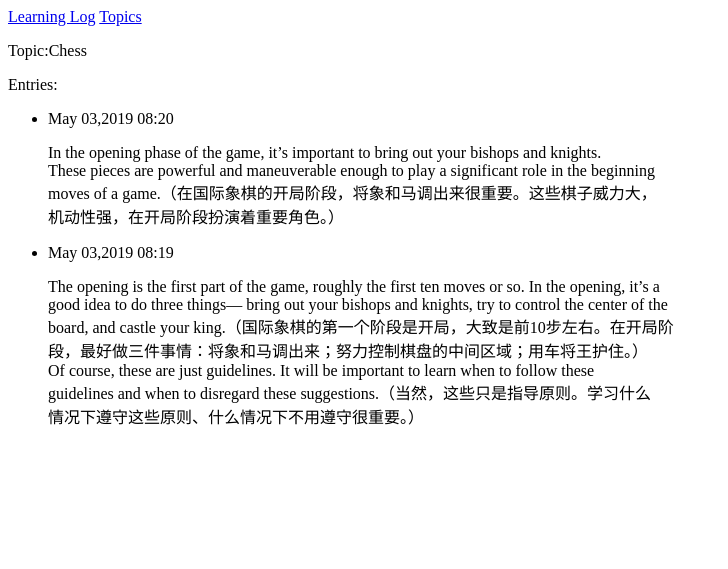
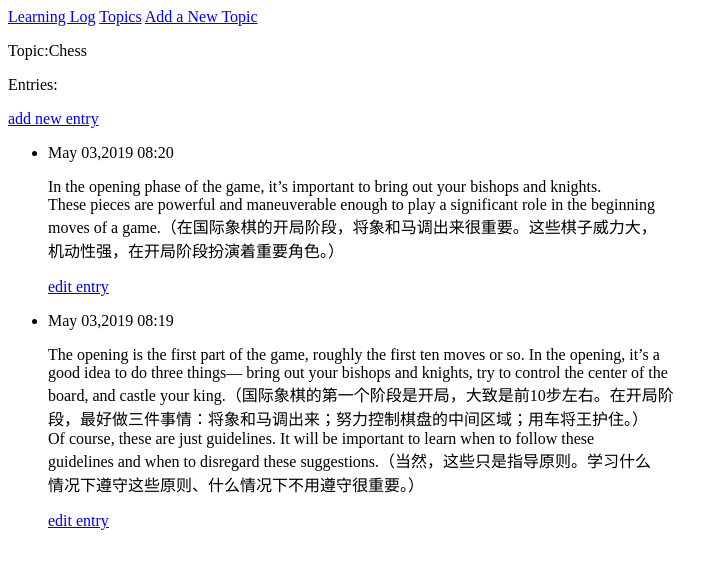
Before and after one commit to horuszhao/Python_Study, a Django app: page /topics/1/ in a window 1280 px wide. Shown: the top 569 px of the page, without its empty margins (0-728 px from the left). Run offline with Django 3.2, Linux system fonts and the light colour scheme; data comes from the database, SQL or seed files in the repository; both versions use the stored data as it was after the commit.

Commit message:
add and edit entry

```diff
--- a/src/learning_log/learning_log/learning_logs/templates/learning_logs/base.html
+++ b/src/learning_log/learning_log/learning_logs/templates/learning_logs/base.html
@@ -1,5 +1,7 @@
 <p>
     <a href="{% url 'learning_logs:index' %}">Learning Log</a>
     <a href="{% url 'learning_logs:topics' %}">Topics</a>
+
+    <a href="{% url 'learning_logs:new_topic' %}">Add a New Topic</a>
 </p>
 {% block content %}{% endblock content %}
--- a/src/learning_log/learning_log/learning_logs/templates/learning_logs/topic.html
+++ b/src/learning_log/learning_log/learning_logs/templates/learning_logs/topic.html
@@ -3,11 +3,13 @@
 
 <p>Topic:{{topic}}</p>
 <p>Entries:</p>
+<p><a href="{% url 'learning_logs:new_entry' topic.id %}">add new entry</a></p>
 <ul>
     {% for entry in entries %}
         <li>
             <p>{{entry.date_added|date:'M d,Y H:i'}}</p>
             <p>{{entry.text|linebreaks }}</p>
+            <p><a href="{% url 'learning_logs:edit_entry' entry.id %}">edit entry</a></p>
         </li>
     {% empty %}
         <li>
--- a/src/learning_log/learning_log/learning_logs/urls.py
+++ b/src/learning_log/learning_log/learning_logs/urls.py
@@ -6,5 +6,8 @@ app_name="learning_logs"
 urlpatterns=[
     path('', views.index, name='index'),
     path("topics/",views.topics,name='topics'),
-    path("topics/<int:topic_id>/",views.topic,name='topic')
+    path("topics/<int:topic_id>/",views.topic,name='topic'),
+    path("new_topic/",views.new_topic,name='new_topic'),
+    path("new_entry/<int:topic_id>/",views.new_entry, name="new_entry"),
+    path("edit_entry/<int:entry_id>/",views.edit_entry, name="edit_entry"),
 ]
--- a/src/learning_log/learning_log/learning_logs/views.py
+++ b/src/learning_log/learning_log/learning_logs/views.py
@@ -1,5 +1,9 @@
 from django.shortcuts import render
-from .models import Topic
+from django.http import HttpResponseRedirect
+from django.urls import reverse
+
+from .models import Topic,Entry
+from .forms import TopicForm,EntryForm
 # Create your views here.
 
 def index(request):
@@ -15,3 +19,43 @@ def topic(request,topic_id):
     entries = topic.entry_set.order_by('-date_added')
     context = {'topic':topic,'entries':entries}
     return render(request,"learning_logs/topic.html",context)
+
+def new_topic(request):
+    if request.method !='POST':
+        form = TopicForm()
+    else :
+        form = TopicForm(request.POST)
+        if form.is_valid():
+            form.save()
+            return HttpResponseRedirect(reverse('learning_logs:topics'))
+
+    context = {'form':form}
+    return render(request,'learning_logs/new_topic.html',context)
+
+def new_entry(request,topic_id):
+    topic = Topic.objects.get(id=topic_id)
+    if request.method != 'POST':
+        form = EntryForm()
+    else:
+        form = EntryForm(data=request.POST)
+        if form.is_valid():
+            new_entry = form.save(commit = False)
+            new_entry.topic = topic
+            new_entry.save()
+            return HttpResponseRedirect(reverse("learning_logs:topic",args=[topic_id]))
+    context = {'topic':topic,'form':form}
+    return render(request,"learning_logs/new_entry.html",context)
+
+def edit_entry(request,entry_id):
+    entry = Entry.objects.get(id=entry_id)
+    topic = entry.topic
+    if request.method != 'POST':
+        form = EntryForm(instance = entry)
+    else:
+        form = EntryForm(instance = entry, data = request.POST)
+        if form.is_valid():
+            form.save()
+            return HttpResponseRedirect(reverse('learning_logs:topic',args=[topic.id]))
+
+    context = {'entry':entry,'topic':topic,'form':form}
+    return render(request,'learning_logs/edit_entry.html',context)
```
Also changed, not shown: src/learning_log/learning_log/learning_logs/forms.py (added, +15 -0 lines), src/learning_log/learning_log/learning_logs/templates/learning_logs/edit_entry.html (added, +12 -0 lines), src/learning_log/learning_log/learning_logs/templates/learning_logs/new_entry.html (added, +13 -0 lines), src/learning_log/learning_log/learning_logs/templates/learning_logs/new_topic.html (added, +10 -0 lines), src/learning_log/learning_log/db.sqlite3.
